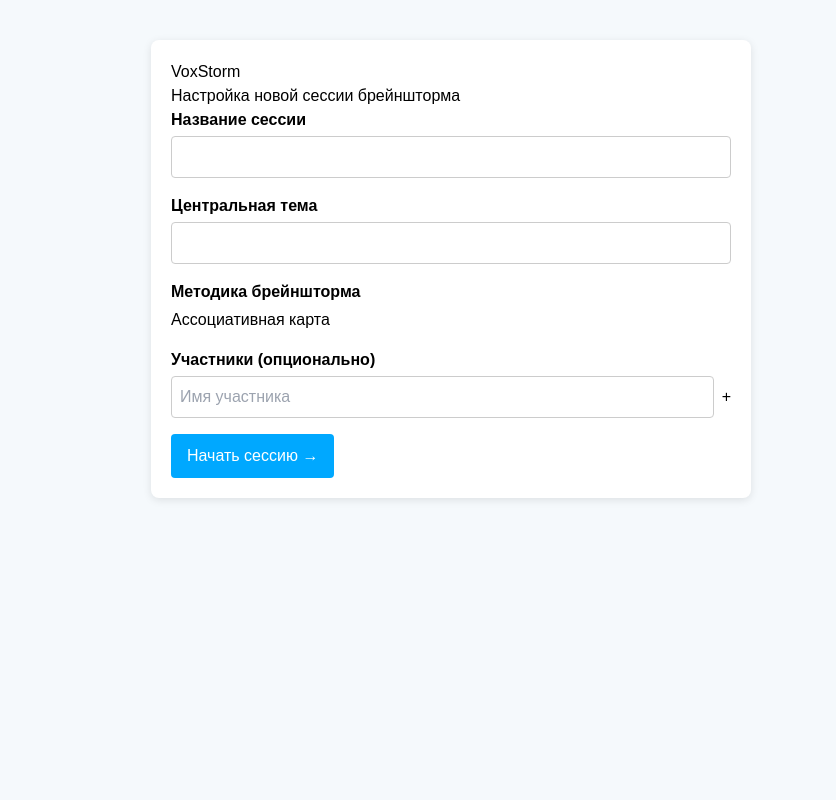
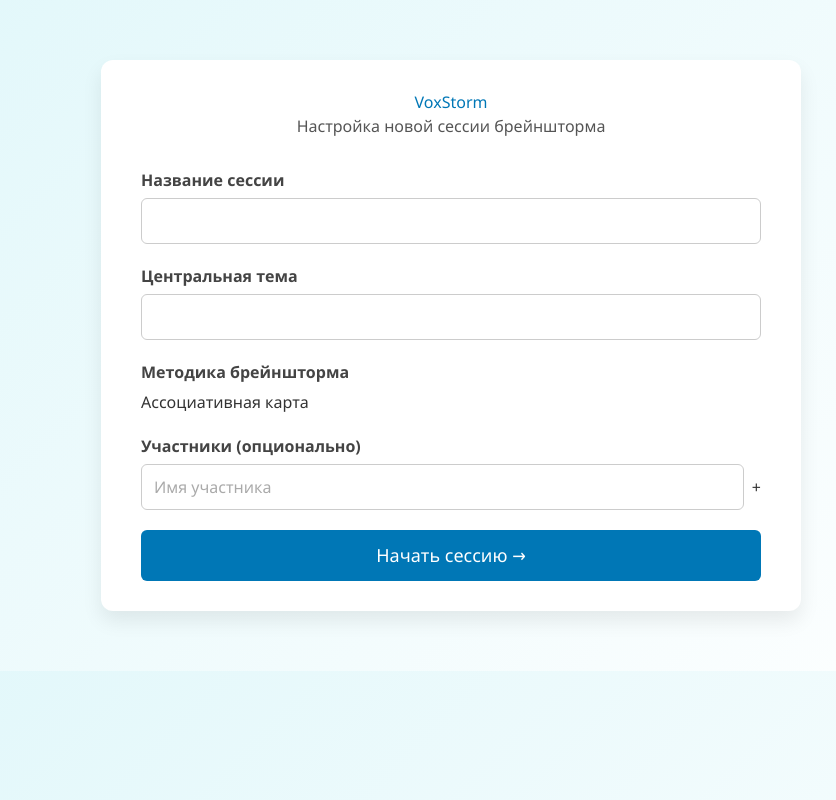
Before and after one commit to atomforevertoxic/VoxStorm, a React (Create React App) app in the folder frontend/: page / in a window 1280 px wide. Shown: the whole page, without its empty margins (189-1025 px from the left). Built offline with nearby package versions, Linux system fonts and the light colour scheme.

Commit message:
Главная страница переписана с использвоанием стилей

```diff
--- a/frontend/src/App.css
+++ b/frontend/src/App.css
@@ -1,36 +1,60 @@
+/* Global reset and body style */
 body {
-  font-family: Arial, sans-serif;
-  background: #f5f9fc;
+  font-family: 'Segoe UI', Tahoma, Geneva, Verdana, sans-serif;
+  background: linear-gradient(135deg, #e0f7fa 0%, #ffffff 100%);
   margin: 0;
   padding: 0;
+  color: #333;
 }
 
+/* main card container */
 .container {
-  max-width: 600px;
-  margin: 40px auto;
+  max-width: 700px;
+  margin: 60px auto;
   background: white;
-  padding: 20px;
-  border-radius: 8px;
-  box-shadow: 0 2px 8px rgba(0,0,0,0.1);
+  padding: 30px 40px;
+  border-radius: 12px;
+  box-shadow: 0 10px 20px rgba(0,0,0,0.08);
+}
+
+h1 {
+  margin-top: 0;
+  color: #0077b6;
+  text-align: center;
+}
+
+h2 {
+  font-weight: normal;
+  color: #555;
+  text-align: center;
+  margin-bottom: 30px;
 }
 
 .field {
-  margin-bottom: 16px;
+  margin-bottom: 20px;
 }
 
 .field label {
   display: block;
-  margin-bottom: 4px;
-  font-weight: bold;
+  margin-bottom: 6px;
+  font-weight: 600;
+  color: #444;
 }
 
 .field input,
 .field select {
   width: 100%;
-  padding: 8px;
+  padding: 10px 12px;
   border: 1px solid #ccc;
-  border-radius: 4px;
+  border-radius: 6px;
   box-sizing: border-box;
+  transition: border-color 0.2s;
+}
+
+.field input:focus,
+.field select:focus {
+  outline: none;
+  border-color: #0077b6;
 }
 
 .participants-input {
@@ -38,30 +62,69 @@ body {
   gap: 8px;
 }
 
+.participants-input input {
+  flex: 1;
+}
+
 .participants-list {
   list-style: none;
   padding-left: 0;
-  margin-top: 8px;
+  margin-top: 10px;
 }
 
 .participants-list li {
-  display: inline-block;
+  display: inline-flex;
+  align-items: center;
   background: #e0f7fa;
-  padding: 4px 8px;
-  margin: 2px;
-  border-radius: 4px;
+  color: #023e8a;
+  padding: 6px 10px;
+  margin: 4px;
+  border-radius: 20px;
+  font-size: 14px;
+}
+
+.participants-list li button {
+  background: transparent;
+  border: none;
+  margin-left: 6px;
+  font-weight: bold;
+  color: #023e8a;
+  cursor: pointer;
 }
 
 .start-button {
-  background: #00a8ff;
+  background: #0077b6;
   color: white;
-  padding: 10px 16px;
+  padding: 12px 20px;
   border: none;
-  border-radius: 4px;
+  border-radius: 6px;
   cursor: pointer;
-  font-size: 16px;
+  font-size: 18px;
+  width: 100%;
+  transition: background 0.2s;
 }
 
 .start-button:hover {
-  background: #008ae6;
+  background: #005f8a;
 }
+
+/* subtle underline animation on inputs */
+.field input,
+.field select {
+  position: relative;
+}
+
+.field input::placeholder {
+  color: #aaa;
+}
+
+/* responsive tweaks */
+@media (max-width: 600px) {
+  .container {
+    margin: 20px 10px;
+    padding: 20px;
+  }
+  .start-button {
+    font-size: 16px;
+  }
+}
```
